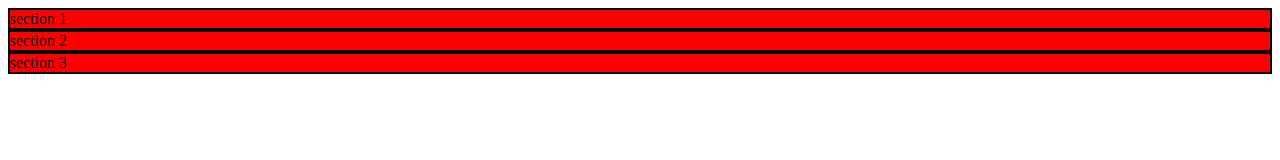
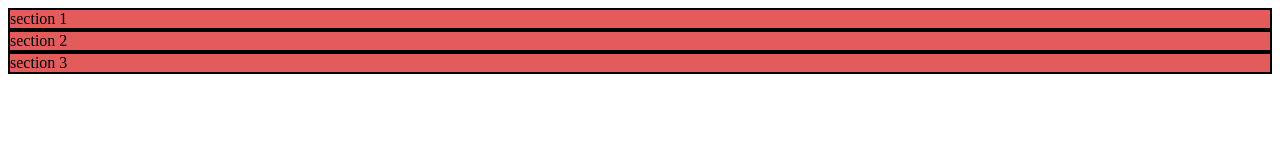
Before and after one commit to harshitha-sk/test-project, a plain HTML site: page git/index.html in a window 1280 px wide. Drawn offline with Linux system fonts and the light colour scheme.

Commit message:
Added basic css

```diff
--- a/git/styles.css
+++ b/git/styles.css
@@ -1,4 +1,4 @@
 section{
-    background: red;
+    background: rgb(228, 91, 91);
     border: 2px solid black;
 }
```
